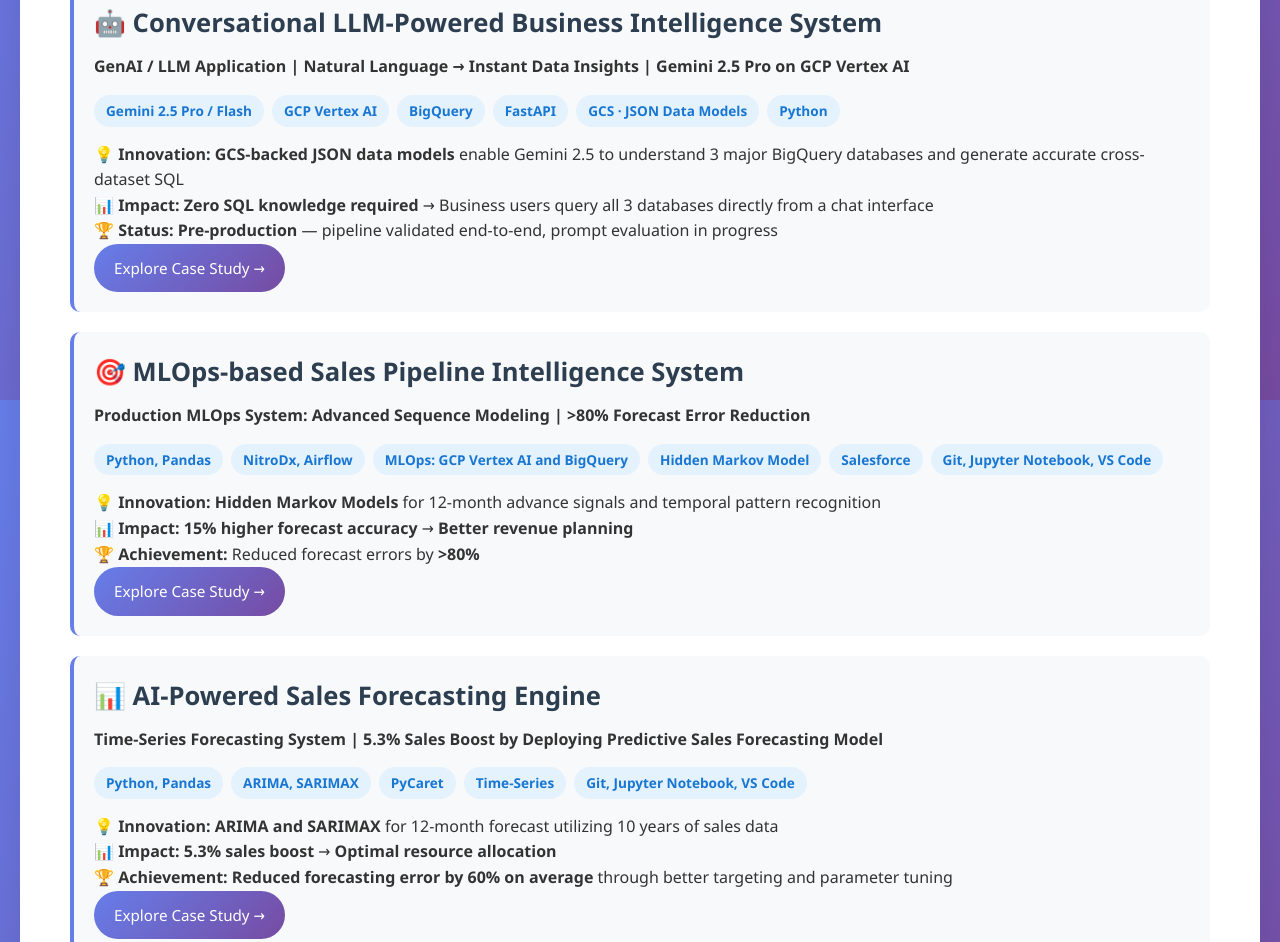
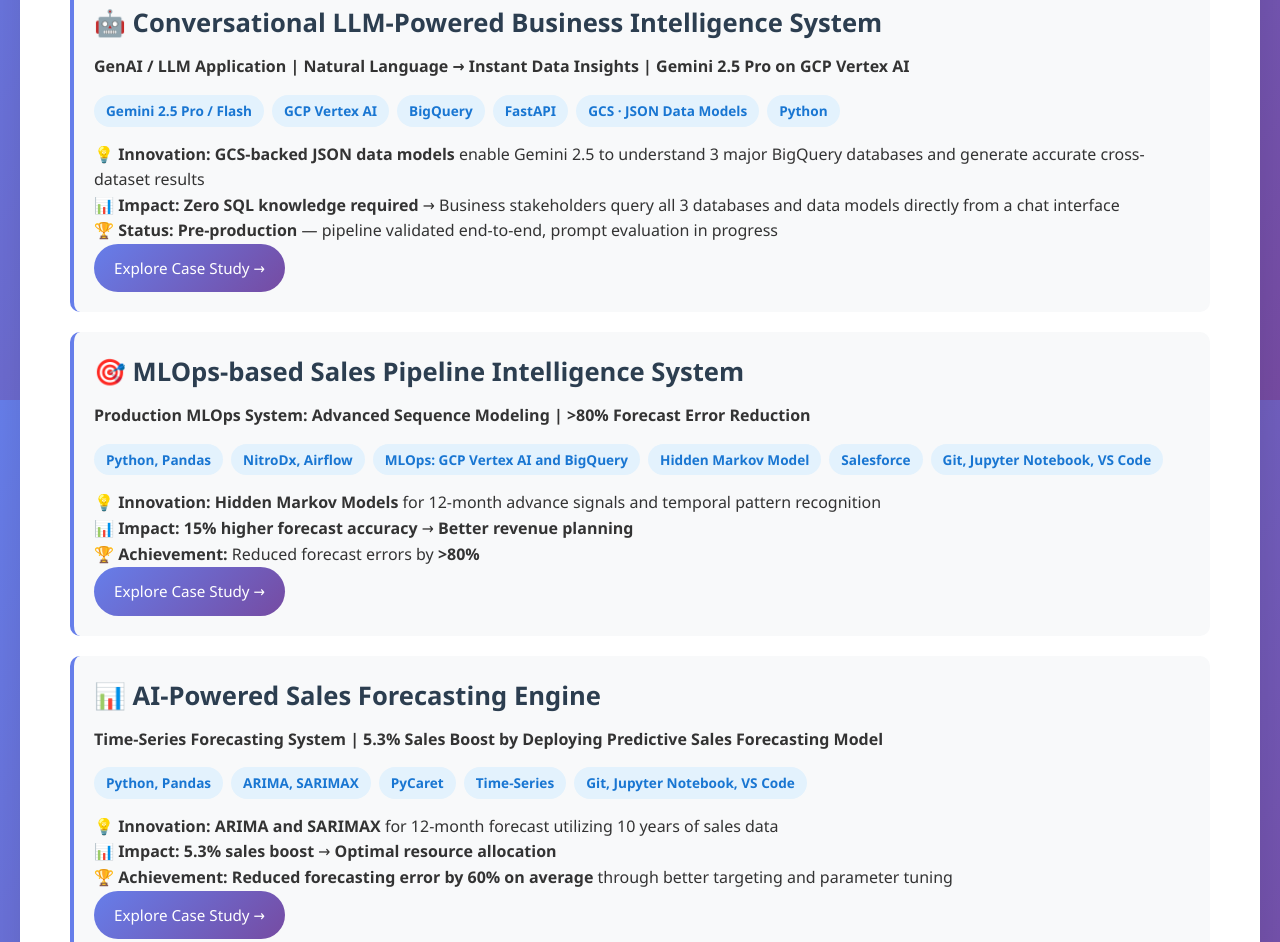
Before and after one commit to sagar61205/portfolio_2, a plain HTML site: page index.html in a window 1280 px wide. Shown: the part 1200-2142 px from the top of the page. Drawn offline with Linux system fonts and the light colour scheme.

Commit message:
Update index.html

```diff
--- a/index.html
+++ b/index.html
@@ -363,8 +363,8 @@
           <span class="tech-tag"><strong>GCS · JSON Data Models</strong></span>
           <span class="tech-tag"><strong>Python</strong></span>
         </div>
-        <p><strong>💡 Innovation:</strong> <strong>GCS-backed JSON data models</strong> enable Gemini 2.5 to understand 3 major BigQuery databases and generate accurate cross-dataset SQL</p>
-        <p><strong>📊 Impact:</strong> <strong>Zero SQL knowledge required</strong> → Business users query all 3 databases directly from a chat interface</p>
+        <p><strong>💡 Innovation:</strong> <strong>GCS-backed JSON data models</strong> enable Gemini 2.5 to understand 3 major BigQuery databases and generate accurate cross-dataset results</p>
+        <p><strong>📊 Impact:</strong> <strong>Zero SQL knowledge required</strong> → Business stakeholders query all 3 databases and data models directly from a chat interface</p>
         <p><strong>🏆 Status:</strong> <strong>Pre-production</strong> — pipeline validated end-to-end, prompt evaluation in progress</p>
         <a href="nl-sql-intelligence-casestudy.html" class="btn">Explore Case Study →</a>
       </div>
```
